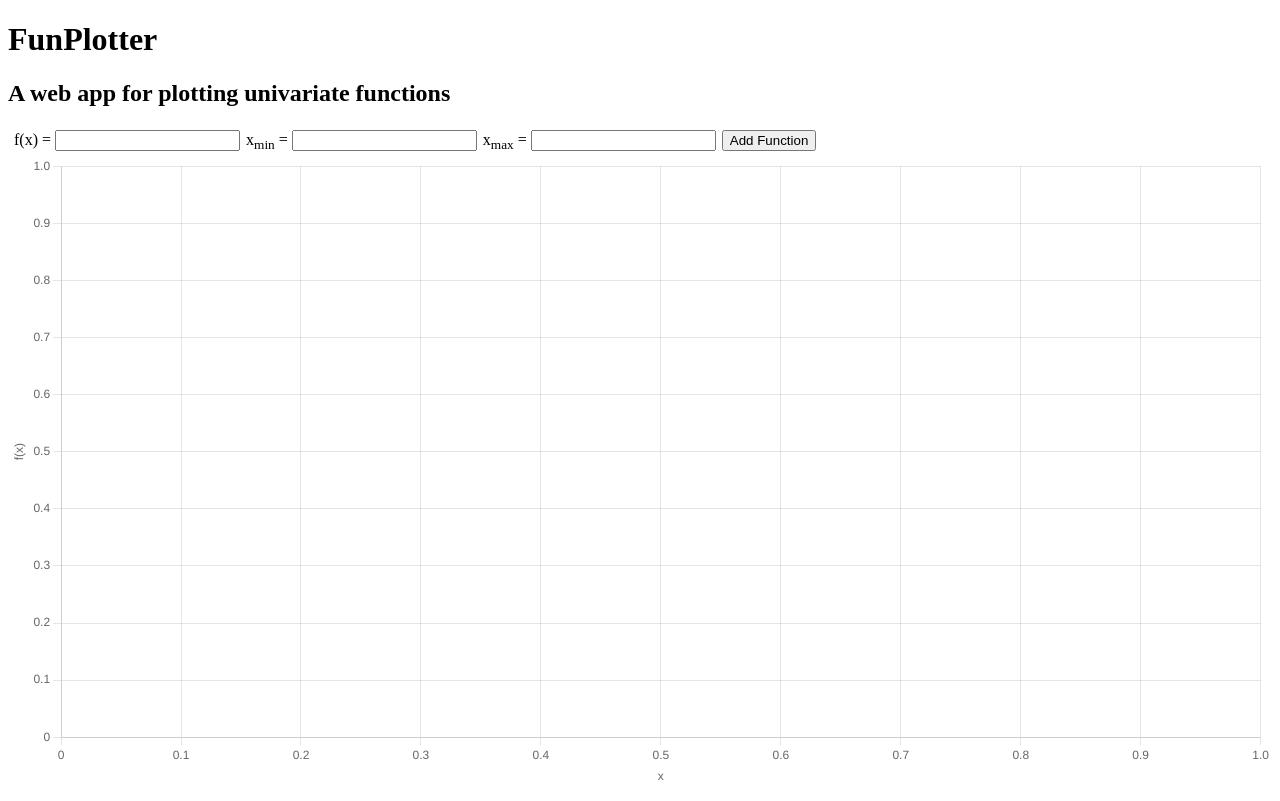
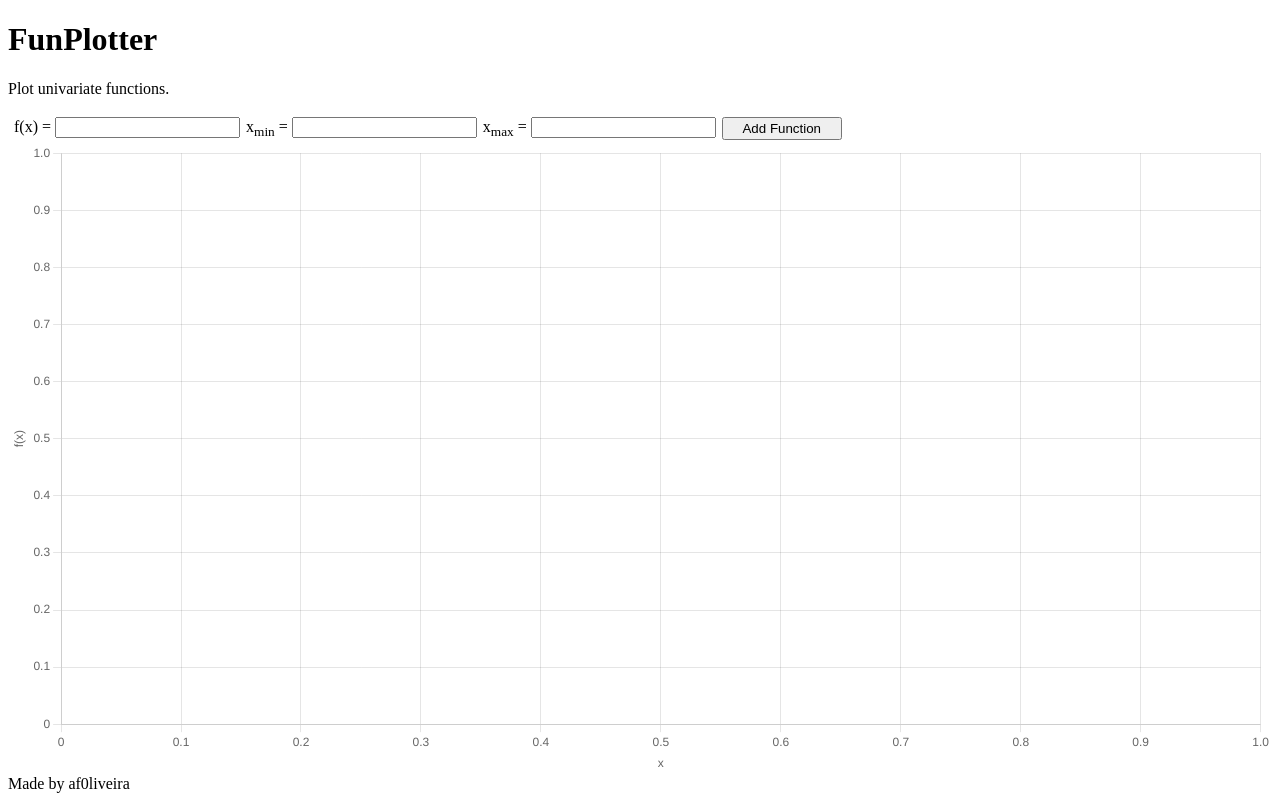
Before and after one commit to af0liveira/funplotter, a Flask app: page / in a window 1280 px wide. Before the commit the page ends 780 px from the top, so only its background shows below. Run offline with Flask 3, Linux system fonts and the light colour scheme.

Commit message:
WIP: Style frontend

```diff
--- /dev/null
+++ b/app/static/styles.css
@@ -0,0 +1,26 @@
+/* styles.css */
+
+body {
+    color: black;
+}
+
+.fn-form {
+    display: flex;
+    flex-wrap: wrap;
+    flex: 1 1 8ch;
+    gap: 6px;
+    padding: 3px 6px;
+}
+
+.fn-form__buttons {
+    display: flex;
+    justify-content: space-between;
+    width: 15ch;
+}
+
+.fn-form__btn-update, .fn-form__btn-update {
+    width:48%;
+}
+.fn-form__btn-add {
+    width: 100%;
+}
--- a/app/templates/index.html
+++ b/app/templates/index.html
@@ -4,75 +4,79 @@
 <head>
   <meta charset="UTF-8">
   <meta name="viewport" content="width=device-width, initial-scale=1.0">
+  <link rel="stylesheet" href="/static/styles.css">
   <script src="https://cdn.jsdelivr.net/npm/chart.js"></script>
   <title>FunPlotter</title>
 </head>
 
 <body>
+  <header>
     <h1>FunPlotter</h1>
-  <h2>A web app for plotting univariate functions</h2>
+    <p>Plot univariate functions.</p>
+  </header>
 
+  <main>
+    <div class="fn-list" id="fn-list">
       {% for function, edit_form in functions | zip(edit_forms) %}
-    <form action="/" method="post" novalidate>
-      <div style="display: flex; gap: 6px; padding: 3px 6px;">
+        <form class="fn-form" action="{{ url_for('index') }}" method="post" novalidate>
           {{ edit_form.hidden_tag() }}
-        <div>
-          {{ edit_form.function.label }}
-          {{ edit_form.function(value=function['label']) }}
+          <div class="fn-form__function">
+            {{ edit_form.function.label(class_="fn-form__function-label") }}
+            {{ edit_form.function(value=function['label'], class_="fn-form__function-input")}}
           </div>
-        <div>
-          {{ edit_form.xMin.label }}
-          {{ edit_form.xMin(value=function['x_min']) }}
+          <div class="fn-form__xval">
+            {{ edit_form.xMin.label(class_="fn-form__xval-label") }}
+            {{ edit_form.xMin(value=function['x_min'], class_="fn-form__xval-input") }}
           </div>
-        <div>
-          {{ edit_form.xMax.label }}
-          {{ edit_form.xMax(value=function['x_max']) }}
+          <div class="fn-form__xval">
+            {{ edit_form.xMax.label(class_="fn-form__xval-label") }}
+            {{ edit_form.xMax(value=function['x_max'], class_="fn-form__xval-input") }}
           </div>
-        <div>
-          {{ edit_form.update }}
-          {{ edit_form.delete }}
+          <div class="fn-form__buttons">
+            {{ edit_form.update(class_="fn-form__btn-update") }}
+            {{ edit_form.delete(class_="fn-form__btn-delete") }}
           </div>
           {% if edit_form.errors %}
-          <div>
+            <div class="fn-form__errors">
               <span>Not a valid update. Keeping original function.</span>
             </div>
           {% endif %}
+        </form>
+      {% endfor %}
+    </div>
+
+  <div class="fn-add" id="fn-add">
+    <form class="fn-form" id="fn-form" action="{{ url_for('index') }}" method="post" novalidate>
+      {{ add_form.hidden_tag() }}
+      <div class="fn-form__function">
+        {{ add_form.function.label(class_="fn-form__function-label") }}
+        {{ add_form.function(class_="fn-form__function-input") }}
+        {% for error in add_form.function.errors %}
+        <br>
+        <span class="fn-form__errors">{{ error }}</span>
+        {% endfor %}
+      </div>
+      <div class="fn-form__xval">
+        {{ add_form.xMin.label(class_="fn-form__xval-label") }}
+        {{ add_form.xMin(class_="fn-form__xval-input") }}
+        {% for error in add_form.xMin.errors %}
+        <br>
+        <span class="fn-form__errors">{{ error }}</span>
+        {% endfor %}
+      </div>
+      <div class="fn-form__xval">
+        {{ add_form.xMax.label(class_="fn-form__xval-label") }}
+        {{ add_form.xMax(class_="fn-form__xval-input") }}
+        {% for error in add_form.xMax.errors %}
+        <br>
+        <span class="fn-form__errors">{{ error }}</span>
+        {% endfor %}
+      </div>
+      <div class="fn-form__buttons">
+        {{ add_form.submit(class_="fn-form__btn-add") }}
       </div>
     </form>
-  {% endfor %}
-
-  <form id="addFunctionForm" action="/" method="post" novalidate>
-    <div style="display: flex; gap: 6px; padding: 3px 6px;">
-      {{ add_form.hidden_tag() }}
-      <div>
-        {{ add_form.function.label }}
-        {{ add_form.function() }}
-        {% for error in add_form.function.errors %}
-          <br>
-          <span>{{ error }}</span>
-        {% endfor %}
   </div>
-      <div>
-        {{ add_form.xMin.label }}
-        {{ add_form.xMin() }}
-        {% for error in add_form.xMin.errors %}
-          <br>
-          <span>{{ error }}</span>
-        {% endfor %}
-      </div>
-      <div>
-        {{ add_form.xMax.label }}
-        {{ add_form.xMax() }}
-        {% for error in add_form.xMax.errors %}
-          <br>
-          <span>{{ error }}</span>
-        {% endfor %}
-      </div>
-      <div>
-        {{ add_form.submit }}
-      </div>
-    </div>
-  </form>
 
   {% with messages = get_flashed_messages() %}
   {% if messages %}
@@ -121,6 +125,11 @@
       }
     });
   </script>
+  </main>
+
+  <footer>
+
+  </footer>
 </body>
-
+  Made by af0liveira
 </html>
```
Lines whose indentation alone changed are shown as unchanged.
